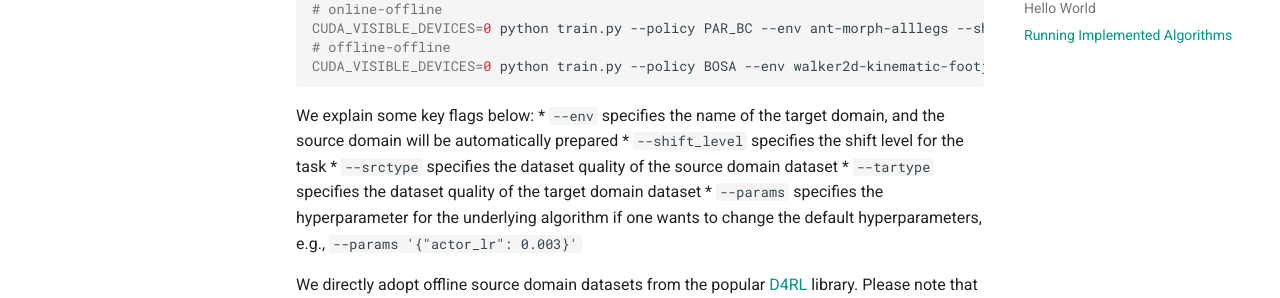
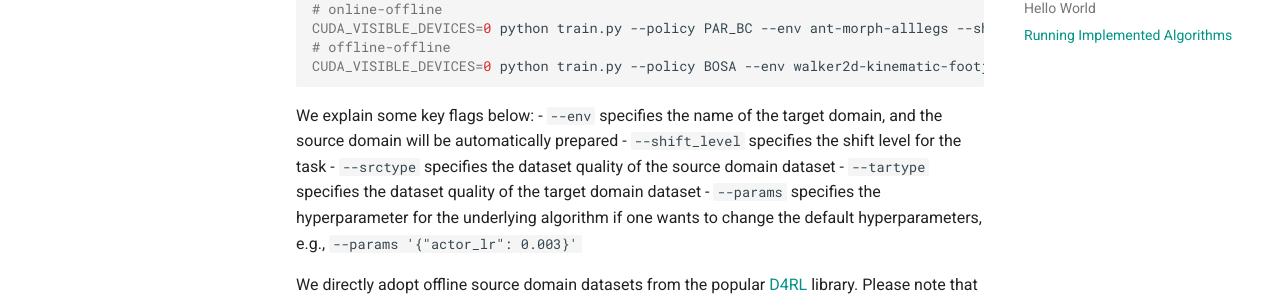
Before and after one commit to OffDynamicsRL/off-dynamics-rl, an MkDocs documentation site: the page built from docs/tutorials/1_get_started.md, in a window 1280 px wide and 900 px high, scrolled down 1829 px. Shown: the part 154-452 px from the top of the window. Built offline with MkDocs 1.6.1 and Material for MkDocs 9.7.7, drawn with Linux system fonts in a browser that asks for light colours.

Commit message:
add docs

````diff
--- a/docs/tutorials/1_get_started.md
+++ b/docs/tutorials/1_get_started.md
@@ -72,11 +72,11 @@ CUDA_VISIBLE_DEVICES=0 python train.py --policy PAR_BC --env ant-morph-alllegs -
 CUDA_VISIBLE_DEVICES=0 python train.py --policy BOSA --env walker2d-kinematic-footjnt --shift_level medium --srctype medium --tartype medium --seed 1 --mode 3 --dir runs
 ```
 We explain some key flags below:
-* `--env` specifies the name of the target domain, and the source domain will be automatically prepared
-* `--shift_level` specifies the shift level for the task
-* `--srctype` specifies the dataset quality of the source domain dataset
-* `--tartype` specifies the dataset quality of the target domain dataset
-* `--params` specifies the hyperparameter for the underlying algorithm if one wants to change the default hyperparameters, e.g., `--params '{"actor_lr": 0.003}'`
+- `--env` specifies the name of the target domain, and the source domain will be automatically prepared
+- `--shift_level` specifies the shift level for the task
+- `--srctype` specifies the dataset quality of the source domain dataset
+- `--tartype` specifies the dataset quality of the target domain dataset
+- `--params` specifies the hyperparameter for the underlying algorithm if one wants to change the default hyperparameters, e.g., `--params '{"actor_lr": 0.003}'`
 
 We directly adopt offline source domain datasets from the popular [D4RL](https://github.com/Farama-Foundation/D4RL) library. Please note that different dynamics shift tasks have varied shift levels. We summarize the shift levels for different tasks below.
 
````
